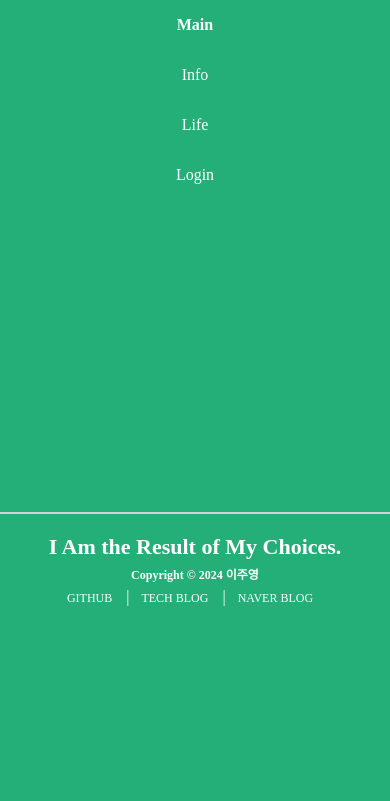
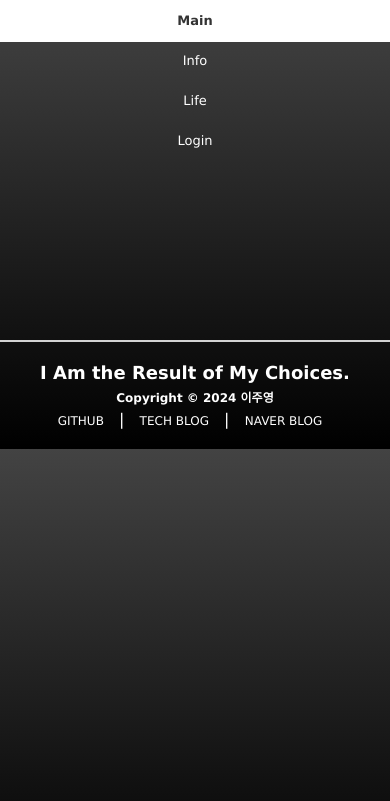
Before and after one commit to hobbyscripterII/MY-HOMEPAGE, a Spring Boot app: page / in a window 390 px wide. Shown: the top 801 px of the page. Run offline with Spring Boot 4, Linux system fonts and the light colour scheme; some of the project's set-up classes (security, data sources, template engines, error pages and the like) are left out, and stand-ins take their place; some libraries are stand-ins or nearby versions; some web fonts are replaced.

Commit message:
update: css 수정

```diff
--- a/src/main/resources/static/css/cmmn.css
+++ b/src/main/resources/static/css/cmmn.css
@@ -1,13 +1,17 @@
 @charset "UTF-8";
 @font-face {font-family: 'FreesentationL'; src: url('https://cdn.jsdelivr.net/gh/fontbee/font@main/Freesentation/Freesentation-3Light.woff2') format('woff2');}
-* {margin: 0; box-sizing: border-box; font-family: 'FreesentationL';}
-html {animation: fadein 1s forwards; background-color: #24af79;}
+* {margin: 0; box-sizing: border-box; font-family: 'verdana', 'FreesentationL';}
+/*
+초록색 : #24af79;
+*/
+html {animation: fadein 1s forwards; background-image: linear-gradient(to bottom, #434343 0%, black 100%);}
 main {position: relative;}
 body {height: 100%;}
 a {text-decoration: none; color: #FFF;}
+p, span, tr, td {font-size: 14px; color: #FFF;}
 h1 {padding-top: 80px;}
 h4 {padding: 25px; display: inline;}
 iframe {display: none;}
 img {-webkit-user-select: none;}
 @keyframes fadein {0% {opacity: 0;} 100% {opacity: 1;}}
-::selection {background-color: #D32F2F; color: #FFF;}
+::selection {background-color: #FFF; color: #333;}
--- a/src/main/resources/static/css/footer.css
+++ b/src/main/resources/static/css/footer.css
@@ -1,6 +1,6 @@
 @charset "UTF-8";
 @import url('https://fonts.googleapis.com/css2?family=Devonshire&family=Sriracha&display=swap');
-footer {-webkit-user-select: none; width: 100%; box-sizing: border-box; padding: 15px 0 20px 0; text-align: center; border-top: 2px solid lightgray; display: block; margin-top: 312px;}
+footer {-webkit-user-select: none; width: 100%; box-sizing: border-box; padding: 15px 0 20px 0; text-align: center; border-top: 2px solid lightgray; display: block; margin-top: 260px;}
 footer > p {color: #FFF; font-weight: bold;}
 #footer-links, #footer-links > a > span {text-transform: uppercase; margin: 5px 0 0px 0; color: #FFF;}
 #footer-links > a {margin-right: 10px;}
--- a/src/main/resources/static/css/header.css
+++ b/src/main/resources/static/css/header.css
@@ -4,21 +4,23 @@ header:after {clear: both;}
 nav ul {list-style: none; margin: 0; padding: 0;}
 nav ul:before, nav ul:after {content: ""; display: table;}
 nav ul:after {clear: both;}
-nav ul > li {float: left; position: relative; width: 100px; height: 50px; border-right: 1px solid #FFF;}
-nav a {display: block; padding: 15px 20px; line-height: 1.2em; color: #FFF;}
+nav ul > li {float: left; position: relative; width: 100px; height: 40px; border-right: 1px solid #FFF;}
+nav a {display: block; padding: 13px 20px; line-height: 1.2em; color: #FFF; font-size: 13px;}
 nav a:hover {text-decoration: none; font-weight: bold;}
 nav li ul li {width: 200px;}
 nav li ul a:hover {font-weight: bold;}
 .nav1 ul > li:hover ul {left: 0;}
-.nav1 li ul {position: absolute; left: -9999em; top: 49px; z-index: 1; display: block; max-height: 0; opacity: 0; overflow: hidden; transition: max-height 0.3s ease, opacity 0.3s ease;}
+.nav1 li ul {position: absolute; left: -9999em; top: 39px; z-index: 1; display: block; max-height: 0; opacity: 0; overflow: hidden; transition: max-height 0.3s ease, opacity 0.3s ease;}
 .nav1 li:hover > ul {left: 0; max-height: 500px; opacity: 1;}
 
 @media (max-width : 767px) {
     nav a {text-align: center;}
     nav ul > li {width: 100%; border-right: 0px;}
     nav li ul li {width: 100%;}
-    nav li ul a:hover {font-weight: bold;}
+    nav li ul a:hover ul {}
+    nav li ul a:hover {}
     .nav1 li ul {display: none; max-height: 0; opacity: 0; overflow: hidden; transition: max-height 0.1s ease, opacity 0.1s ease;}
     .nav1 li.open > ul {display: block; max-height: 500px; opacity: 1;}
-    .nav1 ul > li:hover ul {width: 100%; background-color: #24af79; border-top: 1px solid #FFF; border-bottom: 1px solid #FFF;}
+    .nav1 ul > li:hover ul {width: 100%; background-color: #FFF;}
+    .nav1 ul > li:hover a {color: #333; background-color: #FFF;}
 }
--- a/src/main/resources/static/css/mediaquery.css
+++ b/src/main/resources/static/css/mediaquery.css
@@ -12,6 +12,8 @@
 @media (max-width : 767px) {
 	html {background-position-x: -188vw;}
 	iframe {width: 100%; height: 200px;}
+	p, span, tr, td {font-size: 12px;}
+	footer {margin-top: 180px;}
 	footer > p, #footer-links > a > span {font-size: 12px;}
 	#menu {max-width: 100vw; height: 100vh;}
 	#board-search .search-window .search-wrap {width: 95%; box-sizing: border-box; padding-right: 0;}
@@ -20,12 +22,13 @@
 	#thumbnail-preview {width: 100%;}
 	#sec-yn-wrap>#sec-yn {display: inline; margin: 0;}
 	#editor {width: 100%;}
-	#editor p {max-width: 100vw;}
+	#editor p {max-width: 100vw; font-size: 12px;}
+	#editor ol li, #editor ul li {font-size: 12px;}
 	#scroll-btn {right: 3vw; bottom: 20vh;}
-	#quote {font-size: 22px;}
+	#quote {font-size: 18px;}
 	.board-table {font-size: 13px;}
 	.board-table a {font-size: 1rem; text-overflow: ellipsis; overflow: hidden; word-break: break-all;}
-	.board-table th, .board-table td, .board-table td>a {padding: 10px 5px; font-size: 14px;}
+	.board-table th, .board-table td, .board-table td > a {padding: 10px 5px; font-size: 12px;}
 	.board-table tbody tr > .b-tit {font-size: 1.5rem;}
 	.home-title.small {font-size: 1rem;}
 	.home-img, #profile-img {width: 80%;}
@@ -33,8 +36,8 @@
 	.td-20p {width: 20%;}
 	.mobile-hide {display: none;}
 	.container, .btn-group {width: 100%;}
-	.btn-group .btn {width: 100px;}
-	.ck.ck-editor {width: 100% !important;}
+	.btn-group .btn {width: 25vw;}
+	.ck.ck-editor {width: 95% !important;}
 	.login-wrap {width: 85vw !important;}
 	.page-title h3 {font-size: 2rem;}
 	.submenu li a {font-size: 12px;}
@@ -42,5 +45,4 @@
 }
 @media ( max-width : 1120px) {
 	.container, .btn-group {width: 100%;}
-	.ck.ck-editor {width: 80% !important;}
 }
--- a/src/main/resources/static/css/section.css
+++ b/src/main/resources/static/css/section.css
@@ -8,10 +8,11 @@ section {padding: 40px 0;}
 #thumbnail {display: none;}
 #thumbnail-preview {display: none; width: 440px; margin: auto;}
 #editor {text-align: left; width: 100%; font-size: 17px;}
-#editor > p {margin-bottom: 5px;}
+#editor p {margin-bottom: 5px; font-size: 15px;}
+#editor ol li {font-size: 15px;}
 #editor ul, #editor ol {padding-left: 20px;}
 #board-search .search-window {padding: 15px 0; margin: 0 5px;}
-#board-search .search-window .search-wrap {position: relative; padding-right: 124px; margin: 0 auto; width: 80%; max-width: 564px;}
+#board-search .search-window .search-wrap {position: relative; padding-right: 124px; margin: 0 auto;}
 #board-search .search-window .search-wrap input, #board-search .search-window .search-wrap select {box-sizing: border-box; height: 44px; width: 100%; border: 1px solid #ccc; text-align: center; font-size: 1rem;}
 #board-search .search-window .search-wrap input:focus, #board-search .search-window .search-wrap select:focus {border-color: #FFF; outline: 0; border-width: 1px;}
 #board-search .search-window .search-wrap .btn {position: absolute; right: 0; top: 0; bottom: 0; width: 108px; padding: 0; height: 44px; font-size: 1rem;}
@@ -39,7 +40,7 @@ section {padding: 40px 0;}
 .btn-green {background: #1F4529; color: #fff;}
 .btn-group {text-align: right; margin-top: 20px; margin-bottom: 20px; padding: 0 5px;}
 .btn-group .btn {width: 108px; padding: 0; height: 44px; font-size: 1rem;}
-.container, .btn-group {width: 1100px; margin: 0 auto;}
+.container, .btn-group {width: 1000px; margin: 0 auto;}
 .container.m-0 {margin: 0;}
 .container p {color: #FFF;}
 .err-msg-group {height: 10vh;}
--- a/src/main/resources/templates/about-me.html
+++ b/src/main/resources/templates/about-me.html
@@ -8,7 +8,7 @@
 					<h3>ABOUT ME</h3>
 				</div>
 			</div>
-			<img th:src="@{/img/img-redbow.png}" id="profile-img" class="mb-50" alt="프로필 사진">
+			<img th:src="@{/img/img-abuotme.jpg}" id="profile-img" class="mb-50" alt="프로필 사진">
             <div class="qna">
                 <div class="item">
                     <p class="left bold">Q. 이름</p>
--- a/src/main/resources/templates/board/list.html
+++ b/src/main/resources/templates/board/list.html
@@ -1,7 +1,7 @@
 <!DOCTYPE html>
 <html lang="en" xmlns:th="http://www.thymeleaf.org" xmlns:sec="http://www.thymeleaf.org/extras/spring-security" xmlns:layout="http://www.ultraq.net.nz/thymeleaf/layout" layout:decorate="~{fragments/default-layout}" layout:fragment="article">
 <style>
-	main {height: 100%;}
+	main {height: 100vh;}
 	.board-table tbody td.preview {border-top: 0px; text-align: left;}
 	.tr-alert {font-weight: bold;}
 </style>
--- a/src/main/resources/templates/fragments/header.html
+++ b/src/main/resources/templates/fragments/header.html
@@ -12,7 +12,7 @@
 	                <li><a th:href="@{/board/list(code='B001')}">Notice</a></li>
 	                <li><a th:href="@{/deploy}">Deploy</a></li>
 	                <li><a th:href="@{/aboutme}">About Me</a></li>
-	                <li><a th:href="@{/portfolio}">Portfolio</a></li>
+	                <!-- <li><a th:href="@{/portfolio}">Portfolio</a></li> -->
 	            </ul>
 	        </li>
 	        <li>
--- a/src/main/resources/templates/home.html
+++ b/src/main/resources/templates/home.html
@@ -2,16 +2,11 @@
 <html lang="en" xmlns:th="http://www.thymeleaf.org" xmlns:layout="http://www.ultraq.net.nz/thymeleaf/layout" layout:decorate="~{fragments/default-layout}" layout:fragment="article">
 <style>
 	main {height: 50vh;}
-	footer {margin-top: 240px;}
 	section {padding: 120px 0;}
 	#daysElapsed {font-size: 40px;}
-	#currentDate {margin-top: 160px;}
+	#currentDate {margin-top: 190px;}
 	.home-wrap p {color: #FFF;}
-
-	@media (max-width : 767px) {
-		footer {position: static; margin-top: 290px;}
-		#currentDate {margin-top: 60px !important;}
-	}
+	@media (max-width : 767px) {footer {position: static; margin-top: 290px;} #currentDate {margin-top: 60px !important;}}
 </style>
 <section>
 	<div class="container">
@@ -24,17 +19,23 @@
 </section>
 <script>
 $(document).ready(function() {
-    function dateUpdate() {
-        let startDate      = new Date('2024-09-24');
-        let currentDate    = new Date();
+    function updateDays() {
+	    let currentDate    = new Date();
+        let startDate      = new Date('2024-09-24T00:00:00');
         let timeDifference = currentDate - startDate;
         let daysElapsed    = Math.floor(timeDifference / (1000 * 60 * 60 * 24));
 
         $('#daysElapsed').html(daysElapsed);
+    }
+
+    function updateCurrentTime() {
+	    let currentDate = new Date();
+
         $('#currentDate').html(formatDate(currentDate));
     }
 
-    dateUpdate();
+    updateDays();
+    setInterval(updateCurrentTime, 1000);
 });
 
 function formatDate(date) {
--- a/src/main/resources/templates/login.html
+++ b/src/main/resources/templates/login.html
@@ -2,7 +2,7 @@
 <html lang="en" xmlns:th="http://www.thymeleaf.org" xmlns:layout="http://www.ultraq.net.nz/thymeleaf/layout" layout:decorate="~{fragments/default-layout}" layout:fragment="article">
 <link rel="stylesheet" th:href="@{/css/codepen/login.css}">
 <style>
-	footer {margin-top: 240px;}
+	footer {margin-top: 260px;}
 </style>
 <section>
 	<div class="page-title">
```
Also changed, not shown: src/main/resources/templates/board/write.html (+8 -9 lines), src/main/resources/static/img/img-abuotme.jpg (added).
